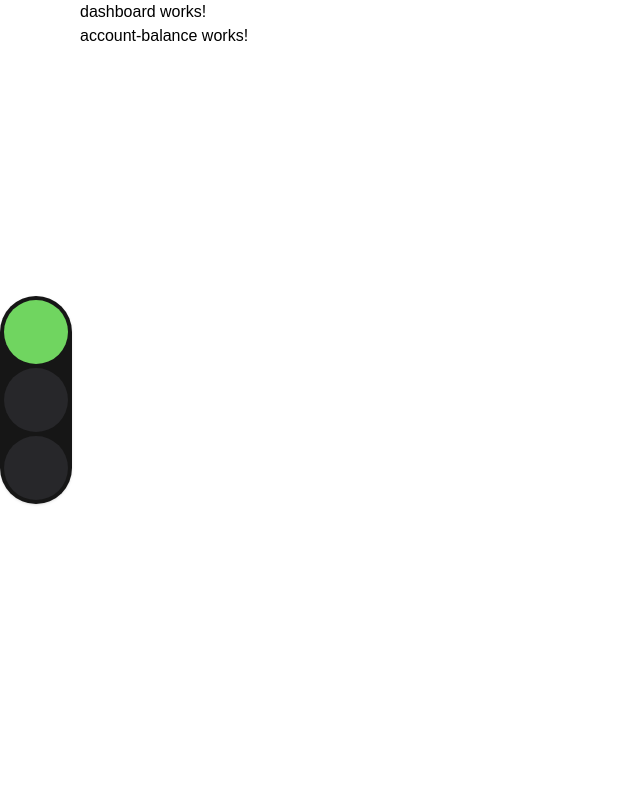
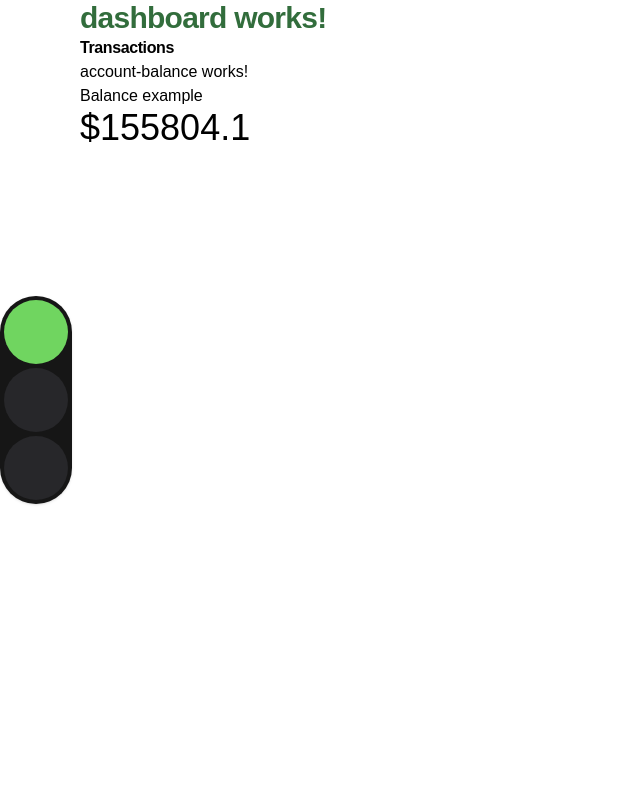
Before and after one commit to No-Country-simulation/c21-27-n-java-angular, an Angular app in the folder frontend/: page /dashboard in a window 1280 px wide. Shown: the top 800 px of the page, without its empty margins (0-640 px from the left). Built offline with nearby package versions, Linux system fonts and the light colour scheme.

Commit message:
feat(fe): append tailwind variant basis

```diff
--- a/frontend/src/app/features/dashboard/components/account-balance/account-balance.component.html
+++ b/frontend/src/app/features/dashboard/components/account-balance/account-balance.component.html
@@ -1 +1,3 @@
 <p>account-balance works!</p>
+<p>Balance example</p>
+<p [class]="obBalance()">$155804.1</p>
--- a/frontend/src/app/features/dashboard/components/account-balance/account-balance.component.ts
+++ b/frontend/src/app/features/dashboard/components/account-balance/account-balance.component.ts
@@ -1,12 +1,13 @@
 import { Component } from '@angular/core';
+import { OB_BALANCE } from '../../../../styles/balance.tv';
 
 @Component({
   selector: 'app-account-balance',
   standalone: true,
   imports: [],
   templateUrl: './account-balance.component.html',
-  styleUrl: './account-balance.component.scss'
+  styleUrl: './account-balance.component.scss',
 })
 export class AccountBalanceComponent {
-
+  obBalance = OB_BALANCE;
 }
--- a/frontend/src/app/features/dashboard/dashboard.component.html
+++ b/frontend/src/app/features/dashboard/dashboard.component.html
@@ -1,2 +1,3 @@
-<p>dashboard works!</p>
+<h1 class="{{obTitle({tag: 'h1'})}}">dashboard works!</h1>
+<h2 class="{{obTitle({tag: 'h2'})}}">Transactions</h2>
 <app-account-balance />
--- a/frontend/src/app/features/dashboard/dashboard.component.ts
+++ b/frontend/src/app/features/dashboard/dashboard.component.ts
@@ -1,5 +1,6 @@
 import { Component } from '@angular/core';
 import { AccountBalanceComponent } from './components/account-balance/account-balance.component';
+import { OB_TITLES } from '../../styles/titles.tv';
 
 @Component({
   selector: 'app-dashboard',
@@ -8,4 +9,6 @@ import { AccountBalanceComponent } from './components/account-balance/account-ba
   templateUrl: './dashboard.component.html',
   styleUrl: './dashboard.component.scss',
 })
-export class DashboardComponent {}
+export class DashboardComponent {
+  obTitle = OB_TITLES;
+}
--- /dev/null
+++ b/frontend/src/app/styles/balance.tv.ts
@@ -0,0 +1,5 @@
+import { tv } from 'tailwind-variants';
+
+export const OB_BALANCE = tv({
+  base: 'text-4xl',
+});
--- /dev/null
+++ b/frontend/src/app/styles/titles.tv.ts
@@ -0,0 +1,11 @@
+import { tv } from 'tailwind-variants';
+
+export const OB_TITLES = tv({
+  base: '',
+  variants: {
+    tag: {
+      h1: 'font-bold tracking-tight text-2xl lg:text-3xl lg:text-ob-title-medium-green',
+      h2: 'font-bold tracking-tight',
+    },
+  },
+});
```
